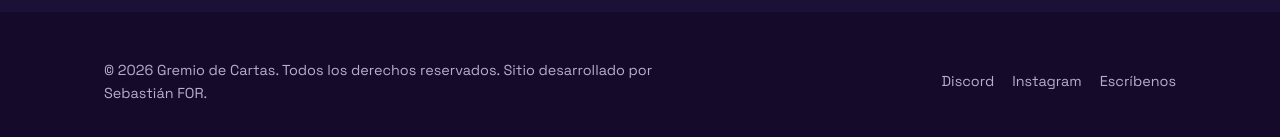
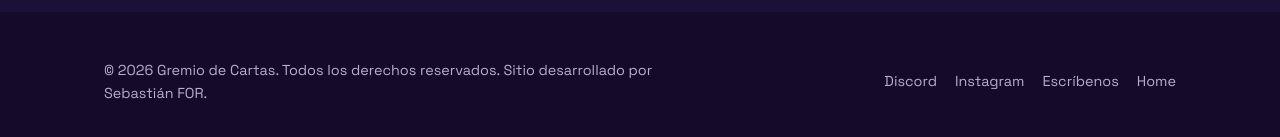
Before and after one commit to SebastianF0R/Actividad3_SebastianFernandezOro, a plain HTML site: page gremio-de-cartas/index.html in a window 1280 px wide. Shown: the part 2731-2868 px from the top of the page. Drawn offline with nearby package versions, Linux system fonts and the light colour scheme.

Commit message:
Agrega enlace para volver al inicio en el pie de página

```diff
--- a/gremio-de-cartas/index.html
+++ b/gremio-de-cartas/index.html
@@ -213,6 +213,7 @@
         <li><a href="https://discord.com" target="_blank" rel="noopener">Discord</a></li>
         <li><a href="https://instagram.com" target="_blank" rel="noopener">Instagram</a></li>
         <li><a href="mailto:hola@gremiodecartas.mx">Escríbenos</a></li>
+        <li><a href="#inicio">Home</a></li>
       </ul>
     </div>
   </footer>
```
